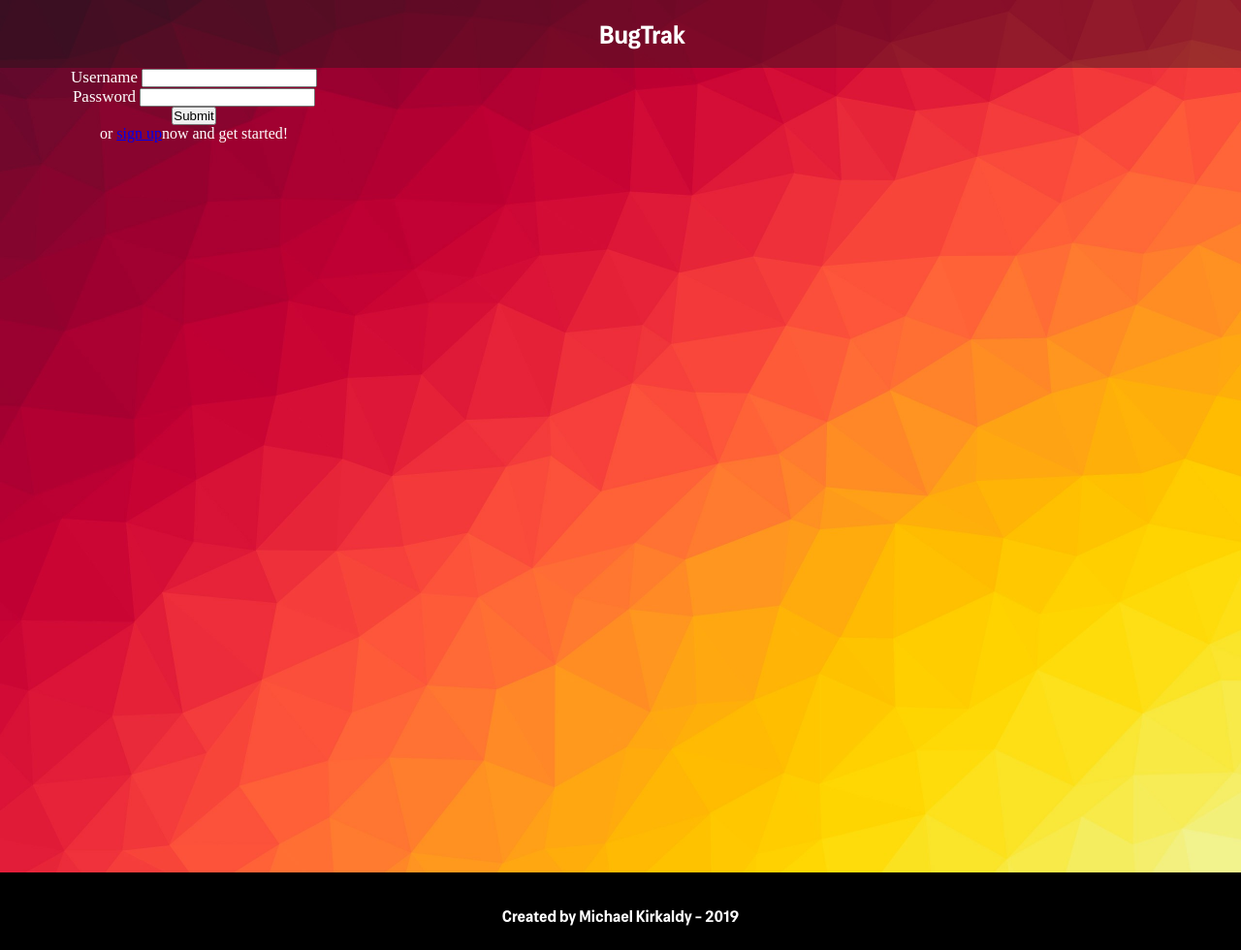
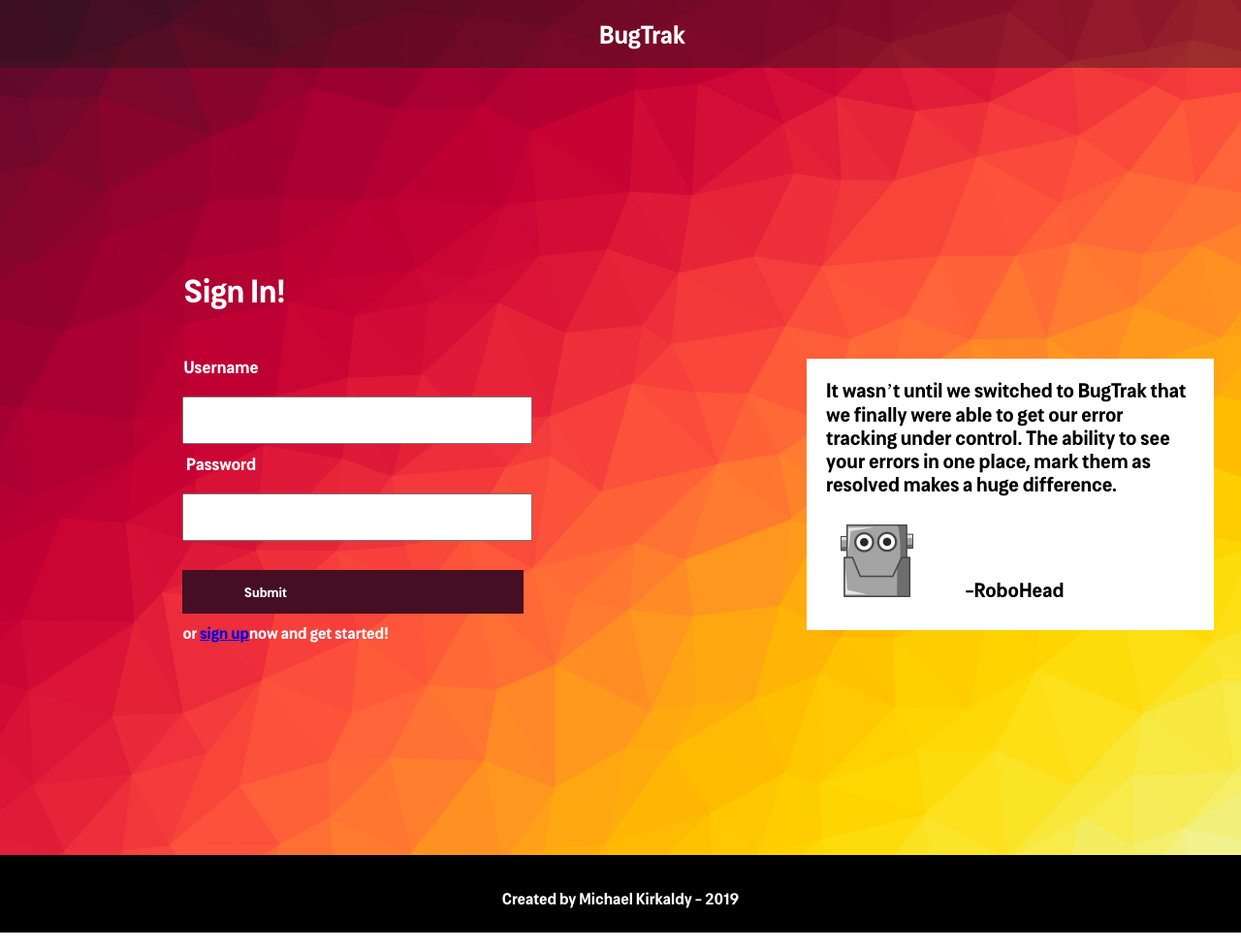
Before and after one commit to MichaelKirkaldyV/BugTrak, a Django app: page /login in a window 1280 px wide; the page is wider, and only the part inside the window is pictured. Shown: that part at 97% size. Run offline with Django 3.2, Linux system fonts and the light colour scheme; parts of the project's set-up code (start-up, migrations or seed data) failed here and were passed over.

Commit message:
updated login html & css

```diff
--- a/apps/Bugz/static/bugz/css/login.css
+++ b/apps/Bugz/static/bugz/css/login.css
@@ -53,31 +53,101 @@
     text-align: center;
 }
 
+
 label {
-    font-display: cosima;
+    font-family: cosima;
     color: white;
     font-size: 17px;
 }
 
 
-p {
-    font-display: cosima;
+.reg {
+    font-family: cosima;
     color: white;
+    margin-left: 133px;
+}
+
+.l-form {
+    height: 300px;
+    width: 500px;
+    display: inline-block;
+    margin-top: 110px;
 }
 
 form {
     height: 400px;
     width: 400px;
+    margin-top: 50px;
 }
+
+input {
+    height: 45px;
+    margin-bottom: 10px;
+    margin-left: 160px;
+    padding-right: 180px;
+    margin-top: 20px;
+}
+
+.sign-in {
+    font-family: cosima;
+    text-align: left;
+    color: white;
+    margin-left: 162px;
+    margin-top: 100px;
+}
+
+
+#submit {
+    width: 352px;
+    border: none;
+    background-color: #460e23;
+    color: white;
+    font-family: cosima;
+}
+
+.testimony {
+    background-color: white;
+    height: 240px;
+    width: 380px;
+    padding: 20px;
+    display: inline-block;
+    margin-left: 300px;
+    vertical-align: top;
+    margin-top: 300px;
+}
+
+.testimony p {
+    font-family: cosima;
+    color: black;
+    text-align: left;
+    font-size: 20px;
+}
+
+.photo {
+    background-image: url('../images/robo-head.png');
+    background-size: cover;
+    height: 75px;
+    width: 75px;
+    display: inline-block;
+    margin-top: 30px;
+}
+
+.t-name {
+    display: inline-block;
+    margin-right: 120px;
+    margin-left: 50px;
+}
+
 
 /*---------------------------------------FOOTER------------------------*/
 
 .footer {
     font-family: cosima;
     color: white;
-    padding-top: 35px;;
+    padding-top: 35px;
     text-align: center;
     height: 45px;
     width: 100%;
     background-color: black;
+    margin-top: 219px;
 }
--- a/apps/Bugz/templates/bugz/login.html
+++ b/apps/Bugz/templates/bugz/login.html
@@ -17,6 +17,7 @@
                          </nav>
                     </div>
                     <div class="l-form">
+                        <h1 class="sign-in">Sign In!</h1>
                         <form action="/login" method="post">
                             <div>
                                 <label>Username</label>
@@ -26,11 +27,19 @@
                                 <label>Password</label>
                                 <input type="text" name="password" id="password">
                             </div>
-                            <input type="submit" name="Sign In">
-                            <p>or <a href="/register">sign up</a>now and get started!</p>
+                            <input type="submit" name="Sign In" id="submit">
+                            <p class="reg">or <a href="/register">sign up</a>now and get started!</p>
                         </form>
                     </div>
-             </div>
+                    <div class="testimony">
+                            <p>It wasn’t until we switched to BugTrak that we finally were able to get our error tracking under control.
+                               The ability to see your errors in one place, mark them as resolved makes a huge difference.
+                            </p>
+                            <div>
+                                <div class="photo"></div>
+                                <p class="t-name">-RoboHead</p>
+                            </div>
+                        </div>
             <div class="footer">
                  <p>Created by Michael Kirkaldy - 2019</p>
             </div>
```
Also changed, not shown: apps/Bugz/static/bugz/images/BugTrackingChart.png (added), apps/Bugz/static/bugz/images/robo-head.png (added).
